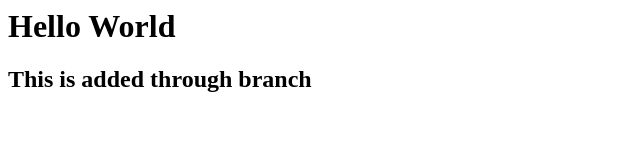
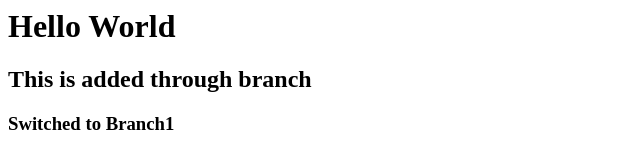
Before and after one commit to Aditya0Mishra/github-final-project, a plain HTML site: page index.html in a window 1280 px wide. Shown: the whole page, without its empty margins (0-640 px from the left). Drawn offline with Linux system fonts and the light colour scheme.

Commit message:
added new h3 tag to html file

```diff
--- a/index.html
+++ b/index.html
@@ -1,2 +1,3 @@
 <h1>Hello World</h1>
 <h2>This is added through branch</h2>
+<h3>Switched to Branch1</h3>
```
